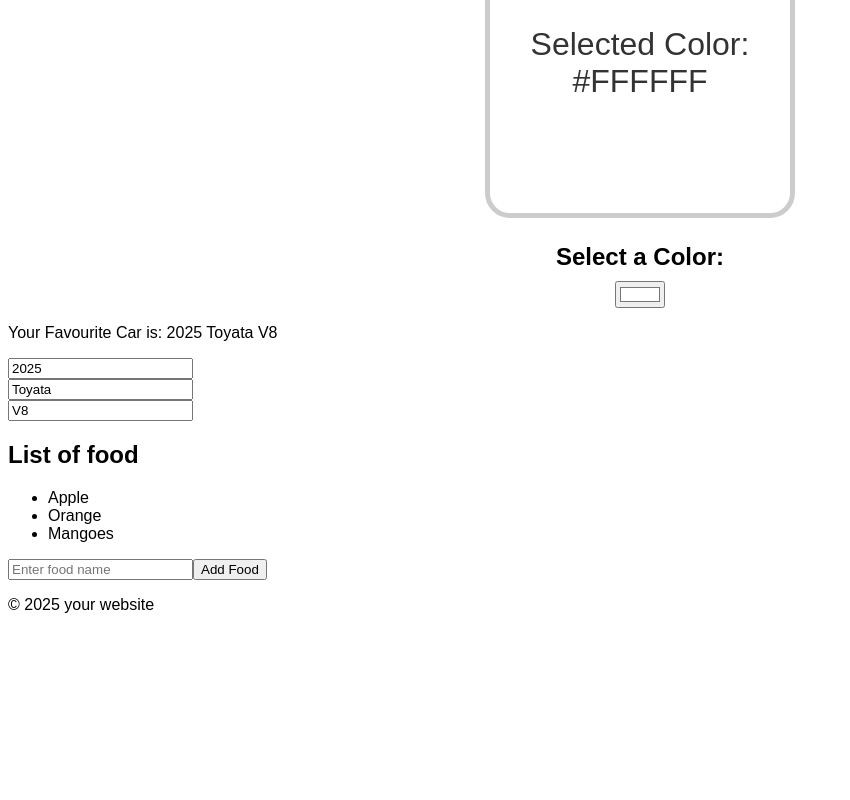
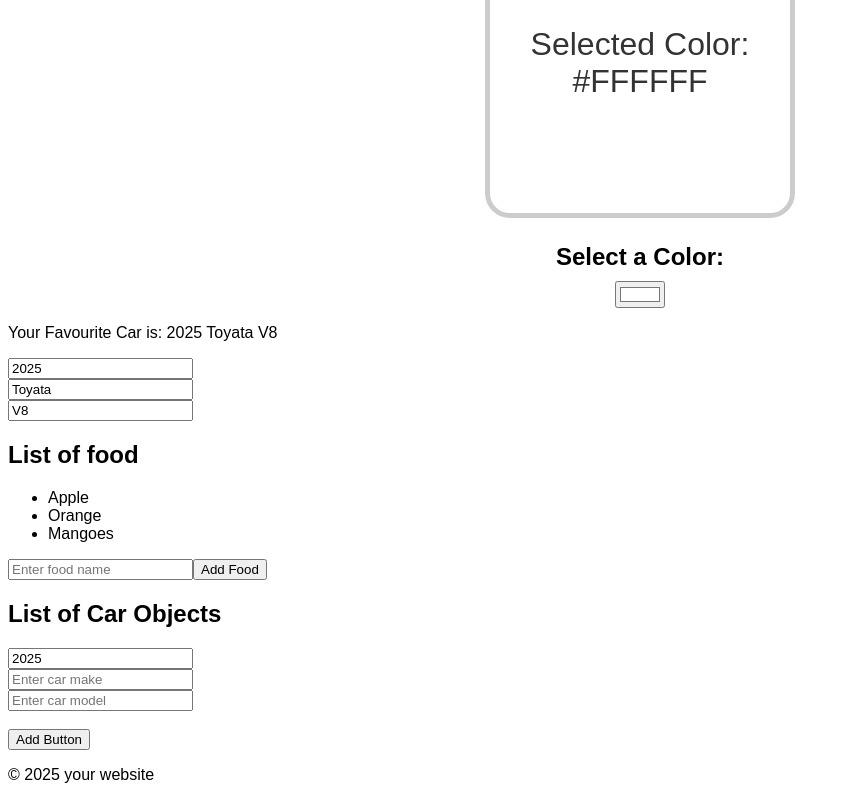
Before and after one commit to MudassarAbas/React-Preparation, a React (Vite) app: page / in a window 1280 px wide. Shown: the part 3729-4529 px from the top of the page, without its empty margins (0-850 px from the left). Before the commit the page ends 4359 px from the top, so only its background shows below. Built offline with nearby package versions, Linux system fonts and the light colour scheme.

Commit message:
update ARRAY of OBJECTS in state

```diff
--- a/src/App.jsx
+++ b/src/App.jsx
@@ -13,6 +13,7 @@
 import ColorPicker from './components/ColorPicker.jsx'
 import Component from './components/Component.jsx'
 import ArrayComponent from './components/ArrayComponent.jsx'
+import AoComponent from './components/AoComponent.jsx'
 
 function App() {
 
@@ -50,6 +51,7 @@
   <ColorPicker />
   <Component />
   <ArrayComponent />
+  <AoComponent />
   <Footer />
   </>
   )
--- /dev/null
+++ b/src/components/AoComponent.jsx
@@ -0,0 +1,61 @@
+import { element } from 'prop-types';
+import React, {useState} from 'react'
+
+function AoComponent(){
+
+    const [cars, setCars] = useState([]);
+    const [carYear, setCarYear] = useState(new Date().getFullYear());
+    const [carMake, setCarMake] = useState();
+    const [carModel, setCarModel] = useState();
+
+    function handleAddCar(){
+         const newCar = {year: carYear,
+                         make: carMake,
+                         model: carModel
+                        };
+          setCars(c => [...c, newCar]);
+
+          setCarYear(new Date().getFullYear());
+          setCarMake("");
+          setCarModel("");
+    }
+
+    function handleRemoveCar(index){
+          setCars(c => c.filter((element, i) => i != index));
+    }
+
+    function handleYearChange(event){
+          setCarYear(event.target.value);
+    }
+
+    function handleMakeChange(event){
+          setCarMake(event.target.value);
+    }
+
+    function handleModelChange(event){
+          setCarModel(event.target.value);
+    }
+
+
+
+
+
+  return(<div>
+
+          <h2>List of Car Objects</h2>
+          <ul>
+           {cars.map((car, index) =>
+           <li key={index} onClick={() => handleRemoveCar(index)}>
+            {car.year} {car.make} {car.model}
+           </li>)}
+          </ul>
+
+          <input type='number' value={carYear} onChange={handleYearChange}></input> <br />
+          <input type='text' value={carMake} onChange={handleMakeChange} placeholder='Enter car make'></input><br />
+          <input type='text' value={carModel} onChange={handleModelChange} placeholder='Enter car model'></input><br /> <br />
+          <button onClick={handleAddCar}>Add Button</button>
+
+         </div>)
+}
+
+export default AoComponent
```
